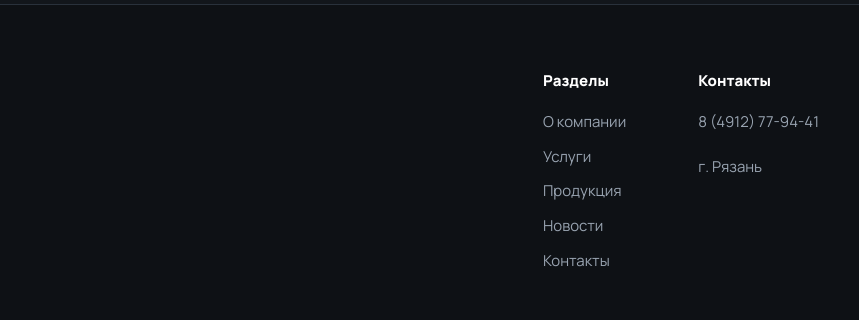
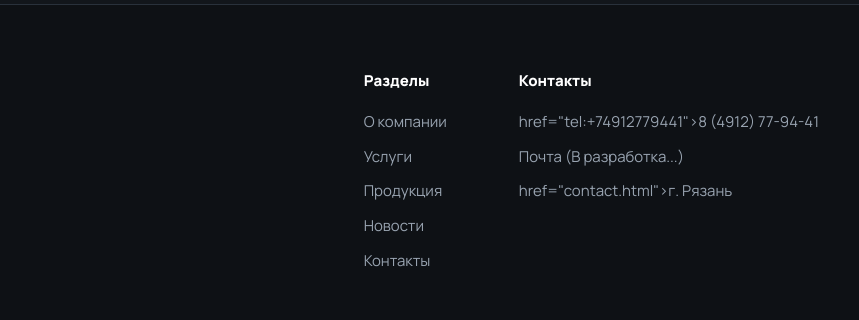
Before and after one commit to imeeoff/SystemVK, a plain HTML site: page index.html in a window 1280 px wide. Shown: the part 3662-3982 px from the top of the page, 421-1280 px from the left. Drawn offline with Linux system fonts and the light colour scheme; a web font is replaced by a local one.

Commit message:
lit changes2

```diff
--- a/index.html
+++ b/index.html
@@ -268,9 +268,9 @@
           </div>
           <div class="footer-col">
             <h5>Контакты</h5>
-            <a href="tel:+74912779441">8 (4912) 77-94-41</a>
-            <a Почта (В разработке...)</a>
-            <a href="contact.html">г. Рязань</a>
+            <a> href="tel:+74912779441">8 (4912) 77-94-41</a>
+            <a> Почта (В разработка...)</a>
+            <a> href="contact.html">г. Рязань</a>
           </div>
         </div>
       </div>
```
